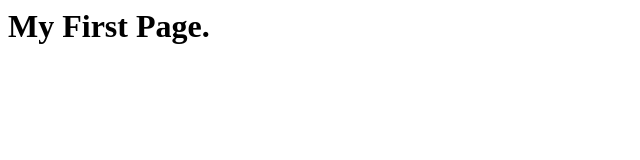
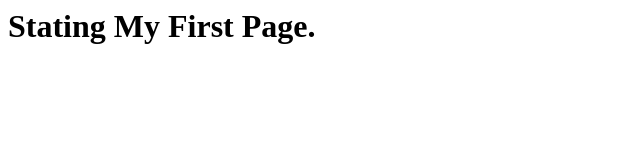
Before and after one commit to sakthi1986/sakthi1986, a plain HTML site: page index.html in a window 1280 px wide. Shown: the whole page, without its empty margins (0-640 px from the left). Drawn offline with Linux system fonts and the light colour scheme.

Commit message:
Update index.html

```diff
--- a/index.html
+++ b/index.html
@@ -3,6 +3,6 @@
 <title>Azureweb</title>
 </head>
 <body>
-<h1>My First Page.</h1>
+<h1>Stating  My First Page.</h1>
 </body>
 </html>
```
